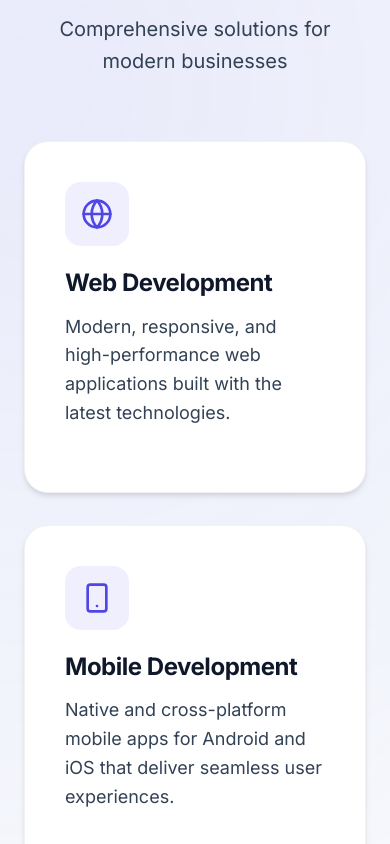
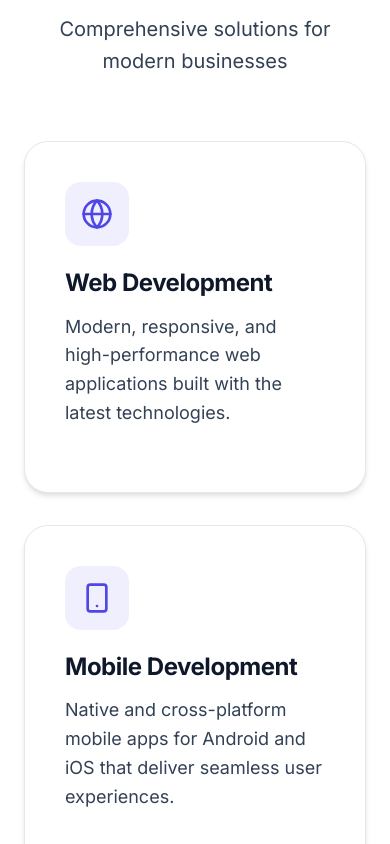
Before and after one commit to Avinash174/Self-Web-Dev-Learning, a React (Vite) app in the folder company_web/: page / in a window 390 px wide. Shown: the part 1156-2000 px from the top of the page. Built offline with nearby package versions, Linux system fonts and the light colour scheme.

Commit message:
feat: Implement initial structure and core components for the new portfolio website.

```diff
--- a/company_web/src/index.css
+++ b/company_web/src/index.css
@@ -32,12 +32,12 @@
 
 
 html[data-theme="light"] {
-  --bg-primary: #f8fafc; /* Slightly darker white for contrast */
-  --bg-secondary: #f1f5f9;
-  --bg-tertiary: #e2e8f0;
+  --bg-primary: #ffffff; /* Pure white for maximum cleanliness */
+  --bg-secondary: #f8fafc;
+  --bg-tertiary: #f1f5f9;
   --accent-primary: #4f46e5;
   --accent-secondary: #9333ea;
-  --accent-glow: rgba(79, 70, 229, 0.3);
+  --accent-glow: rgba(79, 70, 229, 0.15); /* Softer glow */
   --accent-gradient: linear-gradient(135deg, #4f46e5 0%, #9333ea 100%);
   --text-primary: #0f172a;
   --text-secondary: #334155; /* Darker secondary text for better readability */
@@ -123,8 +123,11 @@ button {
   letter-spacing: 0.01em;
   transition: all 0.3s cubic-bezier(0.4, 0, 0.2, 1);
   box-shadow: 0 4px 12px rgba(0, 0, 0, 0.1);
-  position: relative;
   overflow: hidden;
+}
+
+.mobile-toggle {
+  display: none;
 }
 
 button:hover {
@@ -155,6 +158,10 @@ button:active {
   grid-template-columns: repeat(auto-fit, minmax(300px, 1fr));
 }
 
+.grid-2 {
+  grid-template-columns: 1fr 1fr;
+}
+
 .card {
   background: var(--card-bg);
   backdrop-filter: blur(12px);
@@ -174,13 +181,7 @@ button:active {
   border-bottom: 1px solid var(--border-color);
 }
 
-/* Light Mode Overrides for Cards */
-html[data-theme="light"] .card {
-  background: #ffffff !important;
-  backdrop-filter: none;
-  -webkit-backdrop-filter: none;
-  border: 1px solid rgba(0, 0, 0, 0.05);
-}
+/* Moved Light Mode Overrides to bottom of file for specificity */
 
 .card:hover {
   transform: translateY(-8px);
@@ -411,9 +412,15 @@ html[data-theme="light"] .card {
   }
 
   /* Force single column for grids on mobile */
-  .grid-3 {
+  .grid-3,
+  .grid-2 {
     grid-template-columns: 1fr;
     gap: 1.5rem;
+  }
+
+  .about-grid {
+    grid-template-columns: 1fr;
+    gap: 2rem;
   }
 
   /* Navbar adjustments */
@@ -471,3 +478,36 @@ html[data-theme="light"] .card {
     border-radius: 16px;
   }
 }
+
+/* =========================================
+   CRITICAL LIGHT MODE OVERRIDES - DO NOT MOVE
+   ========================================= */
+
+html[data-theme="light"] body {
+  background-color: #ffffff !important;
+  background-image: none !important;
+}
+
+html[data-theme="light"] .card {
+  background-color: #ffffff !important;
+  background: #ffffff !important;
+  backdrop-filter: none !important;
+  -webkit-backdrop-filter: none !important;
+  border: 1px solid #e2e8f0 !important; /* Solid light grey border */
+  box-shadow: 0 4px 6px -1px rgba(0, 0, 0, 0.1), 0 2px 4px -1px rgba(0, 0, 0, 0.06) !important;
+}
+
+html[data-theme="light"] .contact-item {
+  background-color: #ffffff !important;
+  border: 1px solid #e2e8f0 !important;
+  box-shadow: 0 1px 3px 0 rgba(0, 0, 0, 0.1), 0 1px 2px 0 rgba(0, 0, 0, 0.06) !important;
+}
+
+html[data-theme="light"] .card h3,
+html[data-theme="light"] .card .text-secondary {
+  color: #0f172a !important; /* Dark text */
+}
+
+html[data-theme="light"] .card p {
+  color: #334155 !important; /* Slate-700 for text */
+}
```
